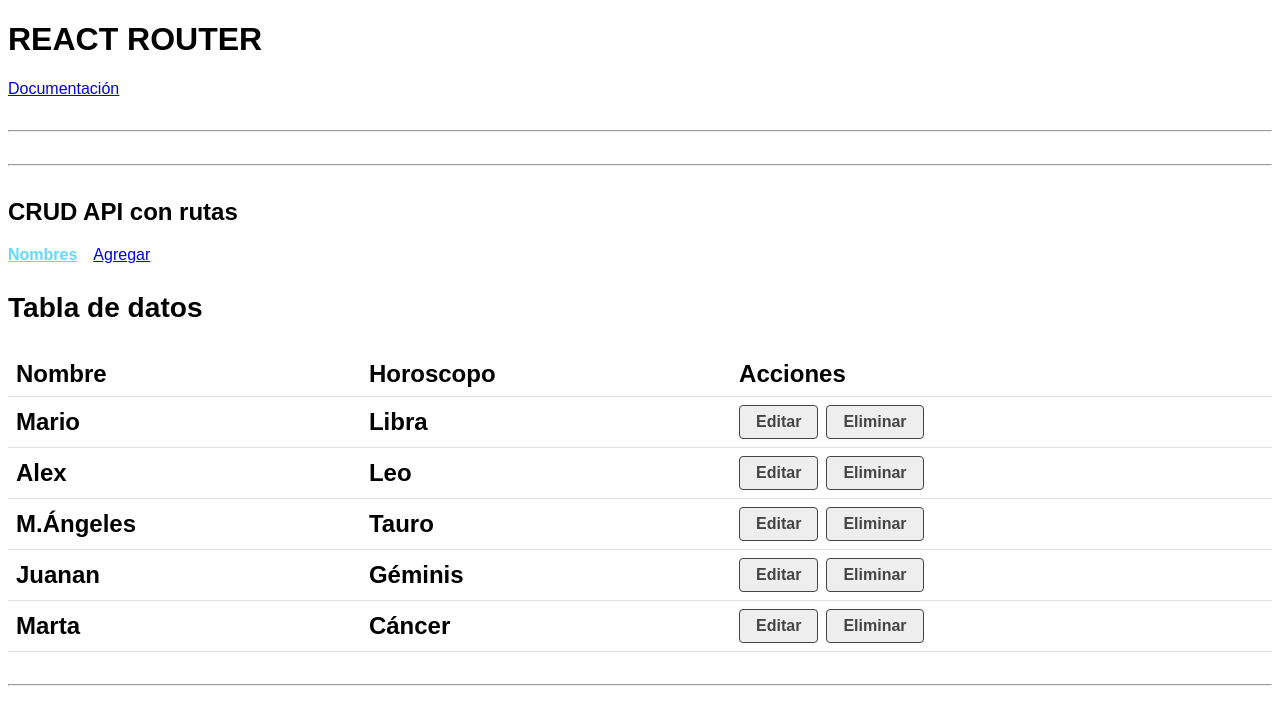
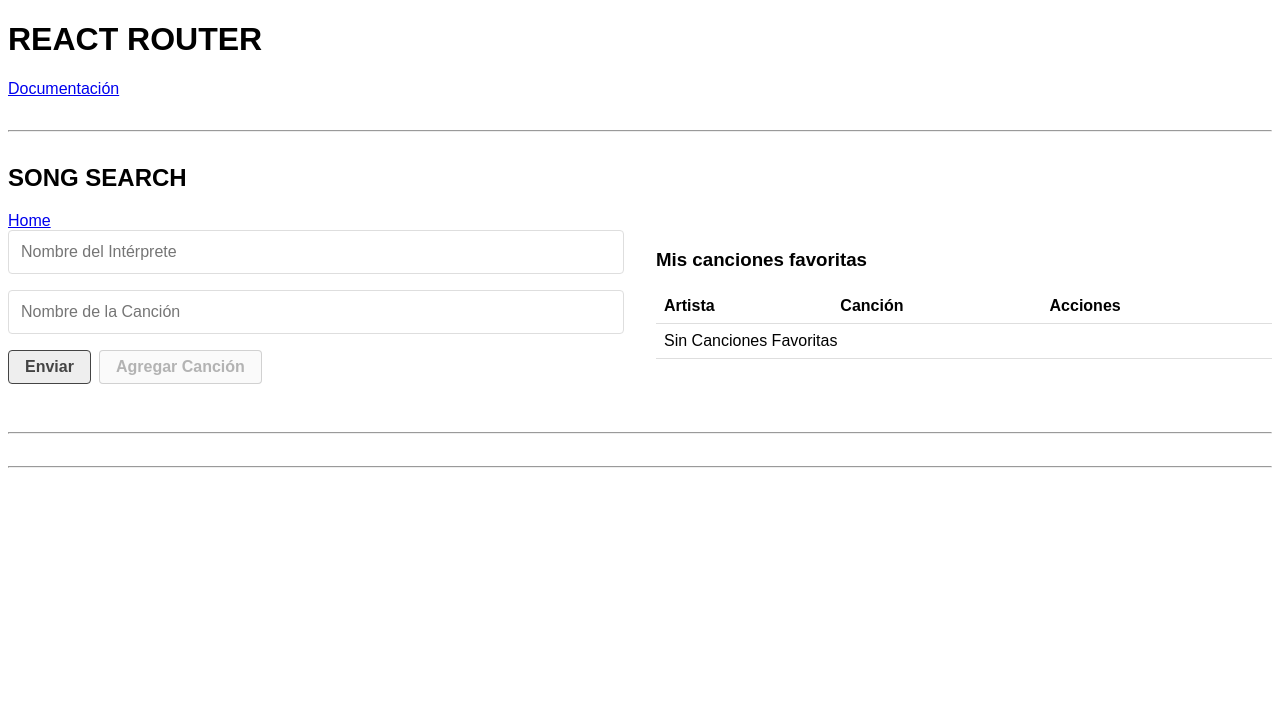
Before and after one commit to Marioo295/03-react-rutas, a React (Create React App) app: page /#/ in a window 1280 px wide. Shown: the top 724 px of the page. Built offline with nearby package versions, Linux system fonts and the light colour scheme; data requests are answered from the project's data file.

Commit message:
Rutas: SONG SEARCH terminado

```diff
--- a/src/App.js
+++ b/src/App.js
@@ -1,7 +1,7 @@
 import './App.css';
 /* import ConceptosBasicos from './components/ConceptosBasicos'; */
-import CrudApi from './components/CrudApi';
-/* import SongSearch from './components/SongSearch'; */
+/* import CrudApi from './components/CrudApi'; */
+import SongSearch from './components/SongSearch';
 
 function App() {
     return (
@@ -13,9 +13,9 @@ function App() {
             rel="noreferrer">Documentación
         </a>
         <hr></hr>
-        {/* <SongSearch></SongSearch> */}
+        <SongSearch></SongSearch>
         <hr></hr>
-        <CrudApi></CrudApi>
+        {/* <CrudApi></CrudApi> */}
         <hr></hr>
         {/* <ConceptosBasicos></ConceptosBasicos> */}
         </div>
--- a/src/components/SongArtist.js
+++ b/src/components/SongArtist.js
@@ -1,17 +1,25 @@
-import React from 'react'
-
-const SongArtist = ({artist}) => {
+const SongArtist = ({ artist }) => {
     return (
         <section>
             <h3>{artist.strArtist}</h3>
             <img src={artist.strArtistThumb} alt={artist.strArtist}></img>
-            <p>Nacimiento</p>
-            <p>País</p>
-            <p>Género</p>
-            <p href="">Sitio web</p>
-            <p>Bio</p>
+            <p>
+                {artist.intBornYear} - {artist.intDiedYear || "Presente"}
+            </p>
+            <p>
+                {artist.strCountry}
+            </p>
+            <p>
+                {artist.strGenre} - {artist.strStyle}
+            </p>
+            <a href={`http://${artist.strWebsite}`} target="_blank" rel="noreferrer">
+            Sitio Web Oficial
+            </a>
+            <p>
+                {artist.strBiographyEN}
+            </p>
         </section>
     );
 };
 
-export default SongArtist
+export default SongArtist;
--- a/src/components/SongDetails.js
+++ b/src/components/SongDetails.js
@@ -1,33 +1,24 @@
-import React from 'react'
-import Message from './Message';
-import SongArtist from './SongArtist';
-import SongLyric from './SongLyric';
+import Message from "./Message";
+import SongArtist from "./SongArtist";
+import SongLyric from "./SongLyric";
 
-const SongDetails = (search, lyric, bio) => {
-    if (!lyric || !bio) {
-        return null;
-    }
+const SongDetails = ({ search, lyric, bio }) => {
+    if (!lyric || !bio) return null;
 
     return (
         <>
             {lyric.error || lyric.err || lyric.name === "AbortError" ? (
-                <Message
-                    msg={`Error: no existe la canción "${search.song}"`}
-                    bgColor="#dc3545"
-                ></Message>
+                <Message msg={`Error: no existe la canción "<em>${search.song}</em>"`} bgColor="#dc3545"></Message>
             ) : (
-                <SongLyric tittle={search.song} lyrics={lyric.lyrics}></SongLyric>
+                <SongLyric title={search.song} lyrics={lyric.lyrics}></SongLyric>
             )}
             {bio.artists ? (
                 <SongArtist artist={bio.artists[0]}></SongArtist>
             ) : (
-                <Message
-                    msg={`Error: no existe el intérprete "${search.artist}"`}
-                    bgColor="#dc3545"
-                ></Message>
+                <Message msg={`Error: no existe el intérprete '<em>${search.artist}</em>'`} bgColor="#dc3545"></Message>
             )}
         </>
     );
 };
 
-export default SongDetails
+export default SongDetails;
--- a/src/components/SongForm.js
+++ b/src/components/SongForm.js
@@ -1,39 +1,45 @@
-import React, { useState } from 'react';
+import React, { useState } from "react";
 
 const initialForm = {
     artist: "",
     song: "",
 };
 
-const SongForm = ({handleSearch}) => {
+const SongForm = ({ handleSearch, handleSaveSong }) => {
     const [form, setForm] = useState(initialForm);
+    const [isDisabled, setIsDisabled] = useState(true);
 
     const handleChange = (e) => {
         setForm({
-            ...form,
-            [e.target.name]: e.target.value,
+        ...form,
+        [e.target.name]: e.target.value,
         });
     };
 
-    const handleSubmit = e => {
+    const handleSubmit = (e) => {
         e.preventDefault();
+
         if (!form.artist || !form.song) {
-            alert("Datos incompletos");
+            alert("Datos Incompletos");
+            setIsDisabled(true);
             return;
         }
+
         handleSearch(form);
         setForm(initialForm);
+        setIsDisabled(false);
     };
 
     return (
         <div>
             <form onSubmit={handleSubmit}>
-                <input type="text" name="artist" placeholder="Nombre del intérprete" onChange={handleChange} value={form.artist}></input>
-                <input type="text" name="song" placeholder="Nombre de la canción" onChange={handleChange} value={form.song}></input>
+                <input type="text" name="artist" placeholder="Nombre del Intérprete" onChange={handleChange} value={form.artist}></input>
+                <input type="text" name="song" placeholder="Nombre de la Canción" onChange={handleChange} value={form.song}></input>
                 <input type="submit" value="Enviar"></input>
+                <input type="button" onClick={handleSaveSong} value="Agregar Canción" disabled={isDisabled && "disabled"}></input>
             </form>
         </div>
     );
 };
 
-export default SongForm
+export default SongForm;
--- a/src/components/SongLyric.js
+++ b/src/components/SongLyric.js
@@ -1,12 +1,10 @@
-import React from 'react'
-
-const SongLyric = ({tittle, lyrics}) => {
+const SongLyric = ({ title, lyrics }) => {
     return (
         <section>
-            <h3>{tittle}</h3>
-            <blockquote style={{whiteSpace:"pre-wrap"}}>{lyrics}</blockquote>
+            <h3>{title}</h3>
+            <blockquote style={{ whiteSpace: "pre-wrap" }}>{lyrics}</blockquote>
         </section>
     );
 };
 
-export default SongLyric
+export default SongLyric;
--- a/src/components/SongSearch.js
+++ b/src/components/SongSearch.js
@@ -1,48 +1,102 @@
-import React, { useState, useEffect } from 'react';
-import { helpHttp } from '../helpers/helpHttp';
-import Loader from './Loader';
-import SongDetails from './SongDetails';
-import SongForm from './SongForm';
+import React, { useState, useEffect } from "react";
+import { HashRouter, Link, Route, Switch } from "react-router-dom";
+import { helpHttp } from "../helpers/helpHttp";
+import Error404 from "../pages/Error404";
+import SongPage from "../pages/SongPage";
+import Loader from "./Loader";
+import SongDetails from "./SongDetails";
+import SongForm from "./SongForm";
+import SongTable from "./SongTable";
+
+let mySongsInit = JSON.parse(localStorage.getItem("mySongs")) || [];
 
 const SongSearch = () => {
     const [search, setSearch] = useState(null);
     const [lyric, setLyric] = useState(null);
     const [bio, setBio] = useState(null);
     const [loading, setLoading] = useState(false);
+    const [mySongs, setMySongs] = useState(mySongsInit);
 
     useEffect(() => {
-        if (search === null) {
-            return
-        }
+        if (search === null) return;
+
         const fetchData = async () => {
-            const{artist, song} = search;
+            const { artist, song } = search;
 
-            let artistUrl = `https://www.theaudiodb.com/api/v1/json/2/search.php?s=${artist}`;
+            let artistUrl = `https://www.theaudiodb.com/api/v1/json/1/search.php?s=${artist}`;
             let songUrl = `https://api.lyrics.ovh/v1/${artist}/${song}`;
 
+            //console.log(artistUrl, songUrl);
+
             setLoading(true);
+
             const [artistRes, songRes] = await Promise.all([
                 helpHttp().get(artistUrl),
                 helpHttp().get(songUrl),
             ]);
+
+            //console.log(artistRes, songRes);
+
             setBio(artistRes);
             setLyric(songRes);
             setLoading(false);
         };
+
         fetchData();
-    }, [search]);
 
+        localStorage.setItem("mySongs", JSON.stringify(mySongs));
+    }, [search, mySongs]);
 
     const handleSearch = (data) => {
+        //console.log(data);
         setSearch(data);
+    };
+
+    const handleSaveSong = () => {
+        alert("Guardando canción en favoritos");
+        let currentSong = {
+            search,
+            lyric,
+            bio,
+        };
+
+        let songs = [...mySongs, currentSong];
+        setMySongs(songs);
+        setSearch(null);
+        localStorage.setItem("mySongs", JSON.stringify(songs));
+    };
+
+    const handleDeleteSong = (id) => {
+        //alert(`Eliminando canción con el id: ${id}`);
+        let isDelete = window.confirm(`¿Estás seguro de eliminar la canción con el id "${id}"`);
+
+        if (isDelete) {
+            let songs = mySongs.filter((el, index) => index !== id);
+            setMySongs(songs);
+            localStorage.setItem("mySongs", JSON.stringify(songs));
+        }
     };
 
     return (
         <div>
-            <h2>BUSCADOR DE CANCIONES</h2>
-            {loading && <Loader></Loader>}
-            <SongForm handleSearch={handleSearch}></SongForm>
-            {search && !loading && (<SongDetails search={search} lyric={lyric} bio={bio}></SongDetails>)}
+        <HashRouter basename="canciones">
+            <header>
+            <h2>SONG SEARCH</h2>
+            <Link to="/">Home</Link>
+            </header>
+            {loading && <Loader />}
+            <article className="grid-1-2">
+            <Switch>
+                <Route exact path="/">
+                <SongForm handleSearch={handleSearch} handleSaveSong={handleSaveSong}></SongForm>
+                <SongTable mySongs={mySongs} handleDeleteSong={handleDeleteSong}></SongTable>
+                {search && !loading && (<SongDetails search={search} lyric={lyric} bio={bio}></SongDetails>)}
+                </Route>
+                <Route exact path="/:id" children={<SongPage mySongs={mySongs}></SongPage>}></Route>
+                <Route path="*" children={<Error404></Error404>}></Route>
+            </Switch>
+            </article>
+        </HashRouter>
         </div>
     );
 };
--- /dev/null
+++ b/src/components/SongTable.js
@@ -0,0 +1,31 @@
+import SongTableRow from "./SongTableRow";
+
+const SongTable = ({ mySongs, handleDeleteSong }) => {
+    return (
+        <div>
+            <h3>Mis canciones favoritas</h3>
+            <table>
+                <thead>
+                    <tr>
+                        <th colSpan="2">Artista</th>
+                        <th>Canción</th>
+                        <th>Acciones</th>
+                    </tr>
+                </thead>
+                <tbody>
+                {mySongs.length > 0 ? (
+                    mySongs.map((el, index) => (
+                    <SongTableRow key={index} el={el} id={index} handleDeleteSong={handleDeleteSong}></SongTableRow>
+                    ))
+                ) : (
+                    <tr>
+                        <td colSpan="4">Sin Canciones Favoritas</td>
+                    </tr>
+                )}
+                </tbody>
+            </table>
+        </div>
+    );
+};
+
+export default SongTable;
--- /dev/null
+++ b/src/components/SongTableRow.js
@@ -0,0 +1,31 @@
+import { useHistory } from "react-router";
+
+const SongTableRow = ({ id, el, handleDeleteSong }) => {
+    let { bio, search } = el;
+    let avatar = bio.artists[0].strArtistThumb;
+    let avatarStyles = {
+        width: "auto",
+        height: "40px",
+    };
+    //console.log(el);
+
+    let history = useHistory();
+
+    return (
+        <tr>
+            <td>
+                <img
+                    style={avatarStyles} src={avatar} alt={search.artist}>
+                </img>
+            </td>
+            <td>{search.artist}</td>
+            <td>{search.song}</td>
+            <td>
+                <button onClick={() => history.push(`/${id}`)}>Ver</button>
+                <button onClick={() => handleDeleteSong(id)}>Eliminar</button>
+            </td>
+        </tr>
+    );
+};
+
+export default SongTableRow;
--- /dev/null
+++ b/src/pages/SongPage.js
@@ -0,0 +1,13 @@
+import { useParams } from "react-router";
+import SongDetails from "../components/SongDetails";
+
+const SongPage = ({ mySongs }) => {
+    let { id } = useParams();
+    //console.log(id, mySongs, mySongs[id]);
+
+    let currentSong = mySongs[id];
+    let { search, lyric, bio } = currentSong;
+    return <SongDetails search={search} lyric={lyric} bio={bio} />;
+};
+
+export default SongPage;
```
